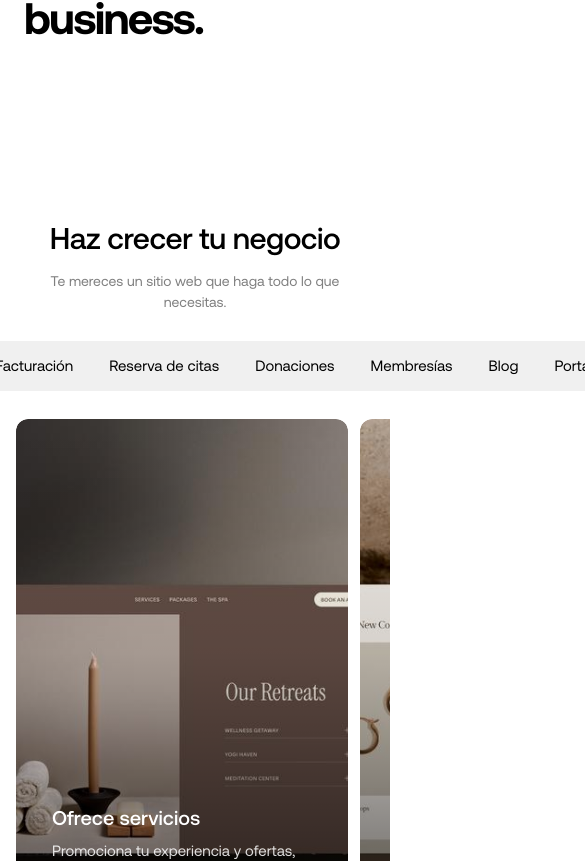
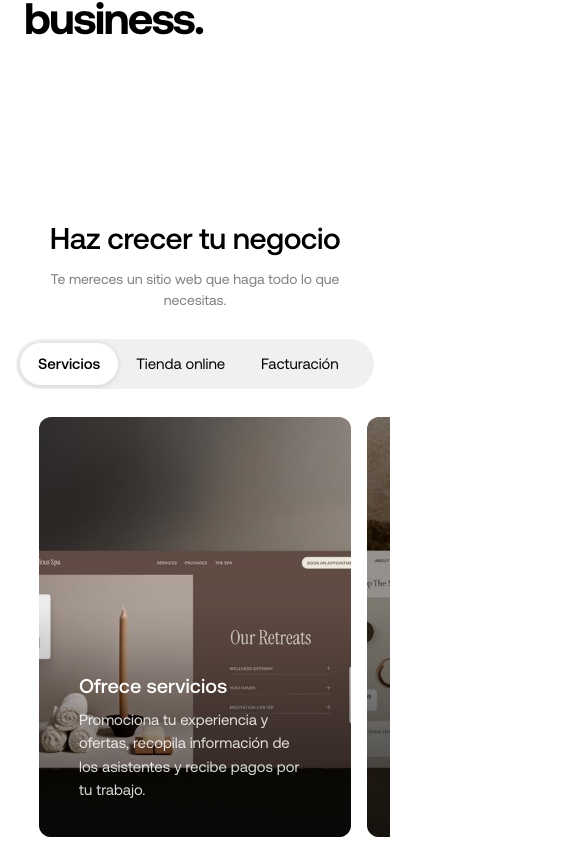
Before and after one commit to juanpablomonsalvezb-alt/orbi, a Next.js app: page / in a window 390 px wide. Shown: the part 1144-2005 px from the top of the page, 585 px wide, since content can reach past the window. Built offline with nearby package versions, Linux system fonts and the light colour scheme; no server answers; a web font is replaced by a local one.

Commit message:
fix: carousel 80% activo + 10% peeks laterales como Squarespace

```diff
--- a/src/components/GrowSection.tsx
+++ b/src/components/GrowSection.tsx
@@ -1,5 +1,5 @@
 "use client";
-import { useEffect, useRef, useState } from "react";
+import { useEffect, useRef, useState, useCallback } from "react";
 import Image from "next/image";
 
 const TABS = [
@@ -30,7 +30,7 @@ const TABS = [
   {
     label: "Donaciones",
     title: "Recibe donaciones",
-    body: "Crea una campaña de recaudación de fondos, acepta donaciones en tu sitio web y envía correos a los donantes.",
+    body: "Crea una campaña de recaudación de fondos, acepta donaciones en tu sitio web.",
     img: "/images/sq_donations.jpg",
   },
   {
@@ -53,15 +53,31 @@ const TABS = [
   },
 ];
 
+const GAP = 16; // px between cards
+
 export default function GrowSection() {
   const [active, setActive] = useState(0);
   const [visible, setVisible] = useState(false);
+  const [offset, setOffset] = useState(0);
+
   const sectionRef = useRef<HTMLElement>(null);
   const pillsRef = useRef<HTMLDivElement>(null);
-  const trackRef = useRef<HTMLDivElement>(null);
-  const [trackW, setTrackW] = useState(0);
+  const viewportRef = useRef<HTMLDivElement>(null);
 
-  // Entrada section
+  // Compute the translateX offset so the active card is centered with ~10% peeks on each side
+  const computeOffset = useCallback((idx: number) => {
+    if (!viewportRef.current) return;
+    const W = viewportRef.current.offsetWidth;
+    const cardW = W * 0.80;   // card = 80% of viewport
+    const peek = (W - cardW) / 2; // ~10% on each side
+    // Each card step = cardW + GAP
+    const step = cardW + GAP;
+    // Center first card: translateX = peek
+    // For card idx: translateX = peek - idx * step
+    setOffset(peek - idx * step);
+  }, []);
+
+  // Intersection observer (entrance animation)
   useEffect(() => {
     const obs = new IntersectionObserver(
       ([e]) => { if (e.isIntersecting) setVisible(true); },
@@ -71,31 +87,26 @@ export default function GrowSection() {
     return () => obs.disconnect();
   }, []);
 
-  // Medir ancho del track para el translateX
+  // Recompute on mount, resize, and active change
   useEffect(() => {
-    const measure = () => {
-      if (trackRef.current) setTrackW(trackRef.current.offsetWidth);
-    };
-    measure();
-    window.addEventListener("resize", measure);
-    return () => window.removeEventListener("resize", measure);
-  }, []);
+    computeOffset(active);
+    const onResize = () => computeOffset(active);
+    window.addEventListener("resize", onResize);
+    return () => window.removeEventListener("resize", onResize);
+  }, [active, computeOffset]);
 
-  // Scroll pill activo al centro (mobile)
+  // Scroll active pill into view on mobile
   useEffect(() => {
     if (!pillsRef.current) return;
-    const pill = pillsRef.current.querySelectorAll<HTMLElement>("[data-pill]")[active];
-    if (pill) pill.scrollIntoView({ behavior: "smooth", block: "nearest", inline: "center" });
+    const pills = pillsRef.current.querySelectorAll<HTMLElement>("[data-pill]");
+    pills[active]?.scrollIntoView({ behavior: "smooth", block: "nearest", inline: "center" });
   }, [active]);
-
-  const goTo = (i: number) => setActive(i);
 
   return (
     <>
       <style>{`
         .grow-pills-wrap::-webkit-scrollbar { display: none; }
         .grow-pills-wrap { -ms-overflow-style: none; scrollbar-width: none; }
-
         .grow-pill {
           font-family: 'Aeonik', sans-serif;
           font-size: 15px;
@@ -111,29 +122,15 @@ export default function GrowSection() {
           z-index: 1;
           transition: opacity 0.2s;
         }
-        .grow-pill:hover { opacity: 0.65; }
+        .grow-pill:hover { opacity: 0.6; }
         .grow-pill.active { font-weight: 500; }
-
-        .grow-card-link {
-          display: block;
-          width: 100%;
-          height: 100%;
-          text-decoration: none;
-          position: relative;
-          overflow: hidden;
-          border-radius: 12px;
+        .grow-slide-inactive {
+          filter: brightness(0.65);
+          transition: filter 0.5s ease;
         }
-        .grow-card-link::after {
-          content: '';
-          position: absolute;
-          inset: 0;
-          background: linear-gradient(to top, rgba(0,0,0,0.62) 0%, rgba(0,0,0,0.12) 55%, transparent 100%);
-          z-index: 1;
-        }
-
-        @media (max-width: 700px) {
-          .grow-track-slide { width: 85vw !important; min-width: 85vw !important; }
-          .grow-track-slide-sm { display: none !important; }
+        .grow-slide-inactive:hover {
+          filter: brightness(0.85);
+          cursor: pointer;
         }
       `}</style>
 
@@ -142,7 +139,7 @@ export default function GrowSection() {
         style={{
           background: "#fff",
           paddingTop: 80,
-          paddingBottom: 80,
+          paddingBottom: 64,
           opacity: visible ? 1 : 0,
           transform: visible ? "none" : "translateY(40px)",
           transition: "opacity 0.8s cubic-bezier(0.16,1,0.3,1), transform 0.8s cubic-bezier(0.16,1,0.3,1)",
@@ -157,7 +154,7 @@ export default function GrowSection() {
             lineHeight: 1.1,
             letterSpacing: "-0.5px",
             color: "#000",
-            margin: "0 0 16px",
+            margin: "0 0 14px",
           }}>
             Haz crecer tu negocio
           </h2>
@@ -179,31 +176,28 @@ export default function GrowSection() {
             className="grow-pills-wrap"
             style={{
               display: "flex",
-              flexDirection: "row",
               alignItems: "center",
-              gap: 0,
               borderRadius: 100,
               backgroundColor: "rgba(0,0,0,0.06)",
               padding: 4,
               overflowX: "auto",
-              flexShrink: 0,
+              gap: 0,
             }}
           >
             {TABS.map((tab, i) => (
               <div key={tab.label} style={{ position: "relative", flexShrink: 0 }}>
                 {active === i && (
                   <div style={{
-                    position: "absolute", inset: 0,
-                    borderRadius: 100,
+                    position: "absolute", inset: 0, borderRadius: 100,
                     backgroundColor: "#fff",
-                    boxShadow: "0 1px 6px rgba(0,0,0,0.13)",
+                    boxShadow: "0 1px 6px rgba(0,0,0,0.14)",
                     zIndex: 0,
                   }} />
                 )}
                 <button
                   data-pill
                   className={`grow-pill${active === i ? " active" : ""}`}
-                  onClick={() => goTo(i)}
+                  onClick={() => setActive(i)}
                 >
                   {tab.label}
                 </button>
@@ -212,61 +206,67 @@ export default function GrowSection() {
           </div>
         </div>
 
-        {/* Carousel */}
+        {/* Carousel viewport — overflow hidden */}
         <div
-          ref={trackRef}
-          style={{
-            maxWidth: 1280,
-            margin: "0 auto",
-            paddingLeft: 16,
-            paddingRight: 16,
-            overflow: "hidden",
-          }}
+          ref={viewportRef}
+          style={{ overflow: "hidden", width: "100%" }}
         >
-          {/* Track — all slides side by side */}
+          {/* Track — all cards side by side, translated */}
           <div
             style={{
               display: "flex",
               flexDirection: "row",
-              gap: 12,
-              // Each "slide unit" = 2/3 of track (main) + 1/3 (preview) but we offset by full "main card" width
-              // We shift by active * (trackW * 0.655 + 12) so each click moves one card
-              transform: `translateX(calc(-${active} * (65% + 12px)))`,
-              transition: "transform 0.55s cubic-bezier(0.77,0,0.175,1)",
+              gap: GAP,
+              transform: `translateX(${offset}px)`,
+              transition: "transform 0.6s cubic-bezier(0.77,0,0.175,1)",
               willChange: "transform",
             }}
           >
-            {TABS.map((tab, i) => (
+            {TABS.map((tab, i) => {
+              const isActive = i === active;
+              const W = viewportRef.current?.offsetWidth ?? 1200;
+              const cardW = W * 0.80;
+
+              return (
                 <div
                   key={tab.label}
-                className="grow-track-slide"
+                  className={isActive ? "" : "grow-slide-inactive"}
+                  onClick={() => { if (!isActive) setActive(i); }}
                   style={{
                     flexShrink: 0,
-                  width: "65%",
-                  minWidth: "65%",
-                  height: 520,
+                    width: cardW,
+                    height: "clamp(420px, 52vw, 620px)",
                     borderRadius: 12,
                     overflow: "hidden",
                     position: "relative",
-                  cursor: i !== active ? "pointer" : "default",
+                    transition: "filter 0.5s ease",
                   }}
-                onClick={() => { if (i !== active) goTo(i); }}
                 >
-                <div className="grow-card-link">
+                  {/* Background image */}
                   <Image
                     src={tab.img}
                     alt={tab.title}
                     fill
                     style={{ objectFit: "cover" }}
-                    sizes="(max-width: 700px) 85vw, 65vw"
-                    priority={i === 0}
+                    sizes="80vw"
+                    priority={i <= 1}
                   />
-                  {/* Overlay via ::after in CSS */}
-                  <div style={{ position: "absolute", inset: 0, zIndex: 2, display: "flex", flexDirection: "column", justifyContent: "flex-end", padding: "32px 36px" }}>
+                  {/* Gradient overlay */}
+                  <div style={{
+                    position: "absolute", inset: 0,
+                    background: "linear-gradient(to top, rgba(0,0,0,0.65) 0%, rgba(0,0,0,0.08) 55%, transparent 100%)",
+                    zIndex: 1,
+                  }} />
+                  {/* Text */}
+                  <div style={{
+                    position: "absolute", bottom: 0, left: 0, right: 0,
+                    zIndex: 2,
+                    padding: "36px 40px",
+                  }}>
                     <h3 style={{
                       fontFamily: "'Aeonik', sans-serif",
                       fontWeight: 500,
-                      fontSize: "clamp(20px, 2.2vw, 28px)",
+                      fontSize: "clamp(20px, 2vw, 28px)",
                       color: "#fff",
                       margin: "0 0 10px",
                       lineHeight: 1.2,
@@ -278,15 +278,17 @@ export default function GrowSection() {
                       fontSize: 15,
                       color: "rgba(255,255,255,0.85)",
                       margin: 0,
-                      lineHeight: 1.5,
-                      maxWidth: 380,
+                      lineHeight: 1.55,
+                      maxWidth: 420,
+                      opacity: isActive ? 1 : 0,
+                      transition: "opacity 0.4s ease",
                     }}>
                       {tab.body}
                     </p>
                   </div>
                 </div>
-              </div>
-            ))}
+              );
+            })}
           </div>
         </div>
 
@@ -295,7 +297,7 @@ export default function GrowSection() {
           {TABS.map((_, i) => (
             <button
               key={i}
-              onClick={() => goTo(i)}
+              onClick={() => setActive(i)}
               style={{
                 width: i === active ? 22 : 6,
                 height: 6,
```
Lines whose indentation alone changed are shown as unchanged.
